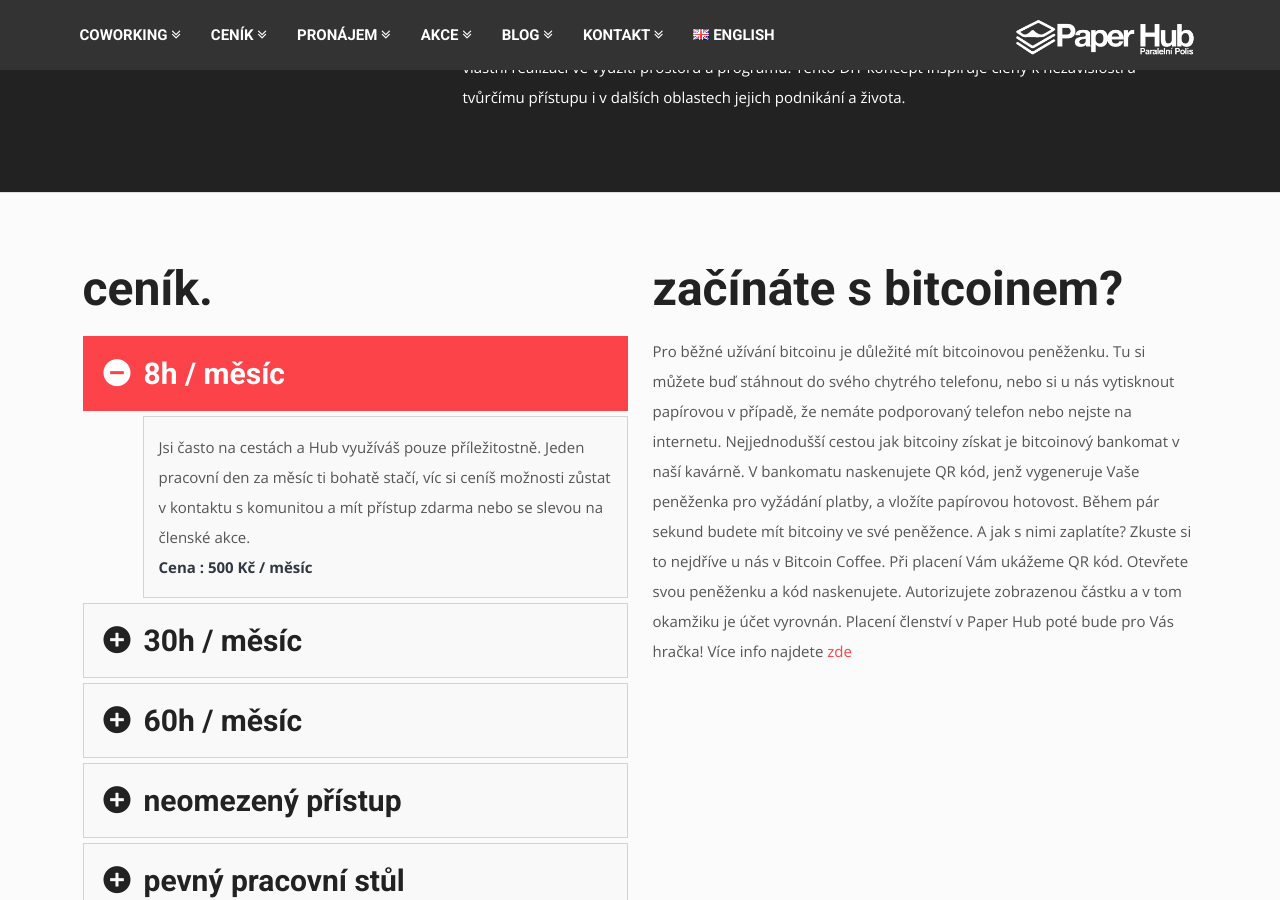
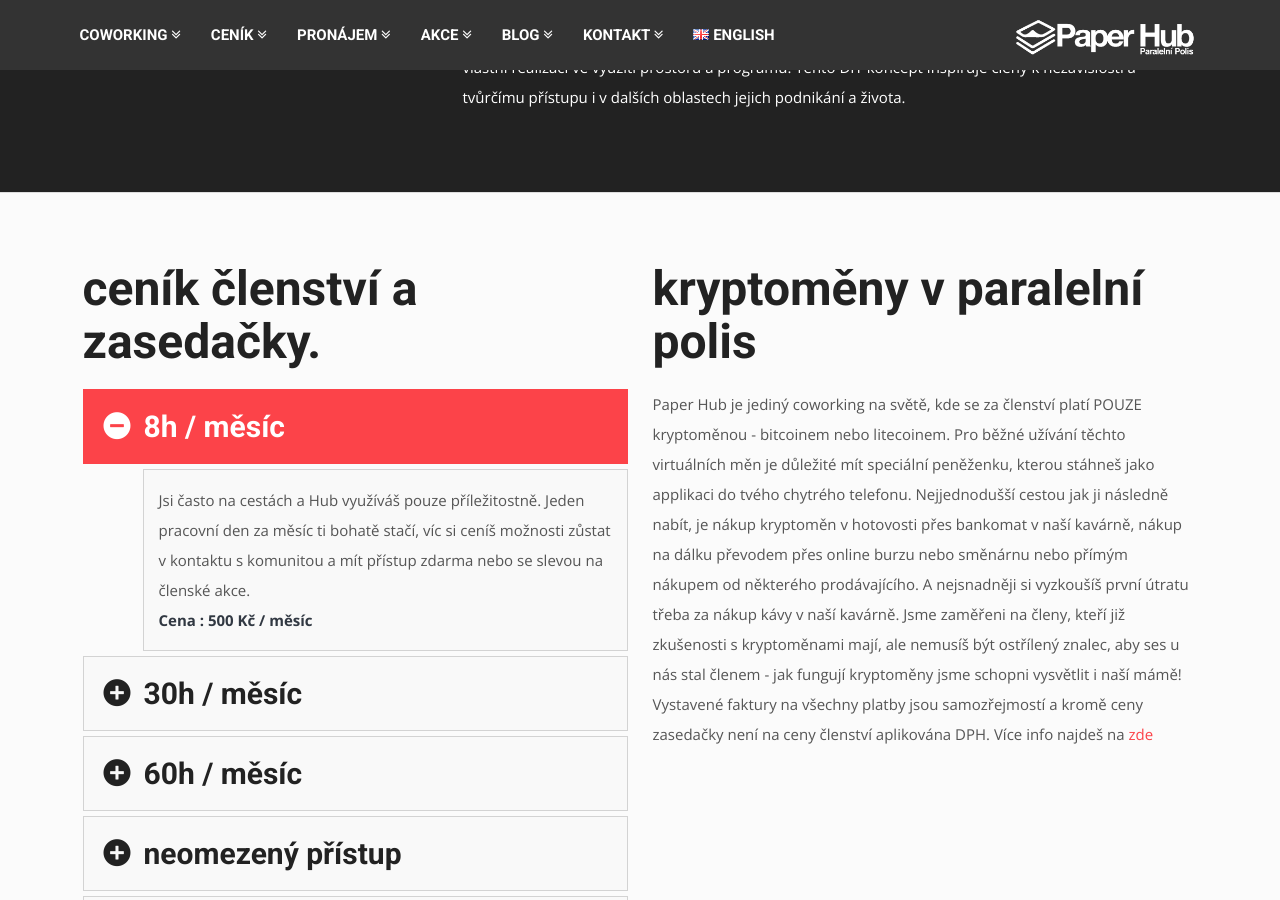
Before and after one commit to ParalelniPolis/paperhubweb, a Jekyll site: the page built from index.html, in a window 1280 px wide and 900 px high, scrolled down 1972 px. Built offline with Jekyll 4.4.1, drawn with Linux system fonts in a browser that asks for light colours; some web fonts are replaced; Markdown is read by kramdown in place of the engine named in the settings.

Commit message:
Update website_text.yaml

```diff
--- a/_data/website_text.yaml
+++ b/_data/website_text.yaml
@@ -156,7 +156,7 @@ black_stripe_first:
 
 pricelist:
     title:
-        cz: ceník
+        cz: ceník členství a zasedačky
         eng: pricelist
     plans:
         -   time:
@@ -212,10 +212,10 @@ pricelist:
 
 next_to_pricelist:
     title:
-        cz: "začínáte s bitcoinem?"
+        cz: "kryptoměny v Paralelní Polis"
         eng: "New with bitcoin?"
     description:
-        cz: "Pro běžné užívání bitcoinu je důležité mít bitcoinovou peněženku. Tu si můžete buď stáhnout do svého chytrého telefonu, nebo si u nás vytisknout papírovou v případě, že nemáte podporovaný telefon nebo nejste na internetu. Nejjednodušší cestou jak bitcoiny získat je bitcoinový bankomat v naší kavárně. V bankomatu naskenujete QR kód, jenž vygeneruje Vaše peněženka pro vyžádání platby, a vložíte papírovou hotovost. Během pár sekund budete mít bitcoiny ve své peněžence. A jak s nimi zaplatíte? Zkuste si to nejdříve u nás v Bitcoin Coffee. Při placení Vám ukážeme QR kód. Otevřete svou peněženku a kód naskenujete. Autorizujete zobrazenou částku a v tom okamžiku je účet vyrovnán. Placení členství v Paper Hub poté bude pro Vás hračka! Více info najdete <a href=\"http://www.paralelnipolis.cz/jak-na-btc-v-paralelni-polis/\">zde</a>"
+        cz: "Paper Hub je jediný coworking na světě, kde se za členství platí POUZE kryptoměnou - bitcoinem nebo litecoinem. Pro běžné užívání těchto virtuálních měn je důležité mít speciální peněženku, kterou stáhneš jako applikaci do tvého chytrého telefonu. Nejjednodušší cestou jak ji následně nabít, je nákup kryptoměn v hotovosti přes bankomat v naší kavárně, nákup na dálku převodem přes online burzu nebo směnárnu nebo přímým nákupem od některého prodávajícího. A nejsnadněji si vyzkoušíš první útratu třeba za nákup kávy v naší kavárně. Jsme zaměřeni na členy, kteří již zkušenosti s kryptoměnami mají, ale nemusíš být ostřílený znalec, aby ses u nás stal členem - jak fungují kryptoměny jsme schopni vysvětlit i naší mámě! Vystavené faktury na všechny platby jsou samozřejmostí a kromě ceny zasedačky není na ceny členství aplikována DPH. Více info najdeš na <a href=\"http://www.paralelnipolis.cz/jak-na-kryptomeny-v-paralelni-polis/\">zde</a>"
         eng: "At first, you need to get a bitcoin wallet. You can either download one on your smartphone or print a paper one in case the software is not supported by your telephone or you are not online. The easiest way to obtain bitcoins is through the bitcoin ATM down at the café. Scan the QR code your wallet generates for payment requests and insert the notes in the automat. Your bitcoins will be transferred to your wallet in a couple of seconds. And how to pay with them? Try it in Bitcoin Coffee! When paying, we will show you a QR code. Open your wallet and scan the code. Authorize the amount and the bill is paid. Paying the Paper Hub subscription will be a piece of cake then!"
 
 
```
